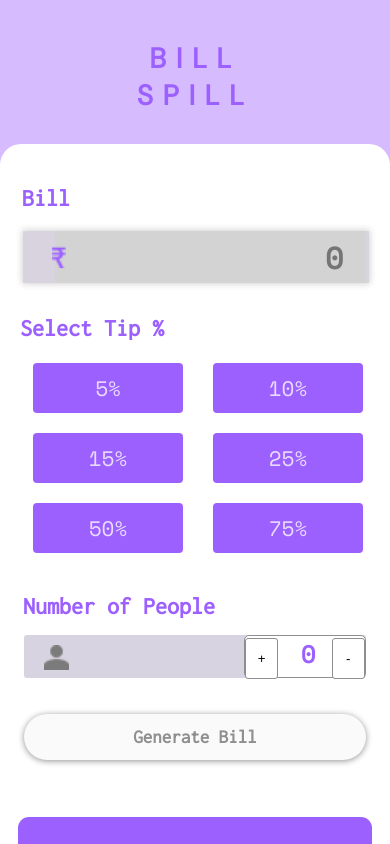
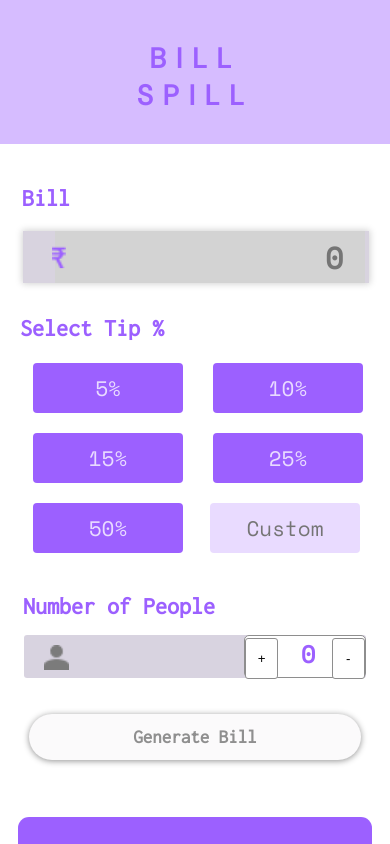
Before and after one commit to KuldeepSuthar007/MicroProject3, a plain HTML site: page index.html in a window 390 px wide. Shown: the top 844 px of the page. Drawn offline with nearby package versions, Linux system fonts and the light colour scheme.

Commit message:
changes done

```diff
--- a/index.html
+++ b/index.html
@@ -25,9 +25,7 @@
                         <img src="./image/₹.png" alt="">
                         <input id="bill" type="number" placeholder="0" min="0">
                     </div>
-
                 </div>
-
                 <div class="bx2">
                     <h1>Select Tip %</h1><br>
                     <div class="buttons">
@@ -36,10 +34,9 @@
                         <p class="percentage">15%</p>
                         <p class="percentage">25%</p>
                         <p class="percentage">50%</p>
-                        <p class="percentage">75%</p>
+                        <input type="number" id="custom_percent" class="percentage" placeholder="Custom" min="1" />
                     </div>
                 </div>
-
                 <p class="nofpeople">Number of People</p>
                 <div class="bx3">
                     <div class="vectorimg">
@@ -50,16 +47,12 @@
                             <button id="dec_button">-</button>
                         </div>
                     </div>
-
                 </div>
-
                 <div class="bx4">
                     <button id="gen_button">Generate Bill</button>
                 </div>
-
             </div>
             <div class="col right">
-
                 <div class="amtbox">
                     <div class="text">
                         <p>Tip Amount </p>
@@ -67,7 +60,6 @@
                     </div>
                     <p class="money" id="tip_amount">₹0.00</p>
                 </div>
-
                 <div class="totalbox">
                     <div class="text">
                         <p>Total </p>
@@ -75,17 +67,13 @@
                     </div>
                     <p class="money" id="total">₹0.00</p>
                 </div>
-
                 <div class="reset">
                     <button id="reset_button">RESET</button>
                 </div>
-
             </div>
         </div>
     </div>
-
 </body>
-
 <script src="./script.js"></script>
 
 </html>
--- a/script.js
+++ b/script.js
@@ -1,6 +1,7 @@
 const bill = document.querySelector('#bill');
 const people = document.querySelector('#people');
 const tip = document.querySelectorAll('.percentage');
+const customtip = document.querySelector('#custom_percent')
 const tip_display = document.querySelector('#tip_amount');
 const total = document.querySelector('#total');
 const genButton = document.querySelector('#gen_button');
@@ -8,13 +9,11 @@ const reset = document.querySelector("#reset_button");
 const incButton = document.getElementById('inc_button');
 const decButton = document.getElementById('dec_button');
 
-
 var value = 0;
 var percentage_tip = 0.0;
 var number = 0;
 var tip_person = 0;
 var total_person = 0;
-
 
 function increment() {
     ++number
@@ -27,15 +26,12 @@ function Decrement() {
         number = 0
     people.innerText = number;
 };
-
-
 const calculate = () => {
     tip_person = ((value * (percentage_tip / 100)) / number).toFixed(2);
     tip_display.innerText = `₹${tip_person}`;
     total_person = ((value + value * (percentage_tip / 100)) / number).toFixed(2);
     total.innerText = `₹${total_person}`;
 };
-
 const generatefn = () => {
     if (value > 0 && percentage_tip > 0 && number >= 1) {
         genButton.style.color = "#ffffff";
@@ -45,7 +41,6 @@ const generatefn = () => {
         calculate();
     }
 };
-
 const resetfn = () => {
     if (tip_person > 0 || total_person > 0) {
         value = 0;
@@ -71,7 +66,6 @@ bill.addEventListener('input', (e) => {
     bill.style.textAlign = "left";
 });
 
-
 document.querySelector(".buttons").addEventListener("click", (e) => {
     const button = e.target.closest(".percentage");
     if (button) {
@@ -83,6 +77,10 @@ document.querySelector(".buttons").addEventListener("click", (e) => {
     percentage_tip = parseInt(button.innerText);
 });
 
+customtip.addEventListener('input', (e) => {
+    percentage_tip = parseFloat(e.target.value);
+    console.log(percentage_tip);
+})
 incButton.addEventListener('click', increment);
 decButton.addEventListener('click', Decrement);
 genButton.addEventListener('click', generatefn);
--- a/style.css
+++ b/style.css
@@ -5,14 +5,17 @@
   margin: 0px;
   padding: 0px;
 }
-
+input::-webkit-outer-spin-button,
+input::-webkit-inner-spin-button {
+  -webkit-appearance: none;
+  margin: 0;
+}
 body {
   background-color: #d6bcff;
   width: 100vw;
   height: 100vh;
   overflow: hidden;
 }
-
 .h1 {
   width: 100vw;
   color: #9c60ff;
@@ -33,7 +36,6 @@ body {
   align-items: center;
   background-color: #d6bcff;
 }
-
 .billbox {
   height: 500px;
   width: 800px;
@@ -43,13 +45,6 @@ body {
   border-radius: 21px;
   padding: 20px;
 }
-
-input::-webkit-outer-spin-button,
-input::-webkit-inner-spin-button {
-  -webkit-appearance: none;
-  margin: 0;
-}
-
 .col {
   flex: 1;
 }
@@ -67,7 +62,6 @@ input::-webkit-inner-spin-button {
   padding: 5px;
   height: 90px;
 }
-
 .inputdiv {
   display: flex;
   align-items: flex-start;
@@ -83,7 +77,6 @@ input::-webkit-inner-spin-button {
   box-shadow: 0 0 5pt 0.5pt #d3d3d3;
   border: 2px solid transparent;
 }
-
 .inputdiv img {
   position: absolute;
   left: 8%;
@@ -91,7 +84,35 @@ input::-webkit-inner-spin-button {
   top: 50%;
   transform: translateY(-50%);
 }
-
+#gen_button {
+  height: 46px;
+  width: 342px;
+  font-size: 19px;
+  font-family: "Inconsolata", monospace;
+  font-style: normal;
+  font-weight: 800;
+  color: #8f8f8f;
+  background-color: #fbfafb;
+  box-shadow: 0px 1px 6px rgba(0, 0, 0, 0.43);
+  border-radius: 9px;
+  border: 0px solid;
+  cursor: pointer;
+}
+.reset button {
+  height: 44px;
+  width: 300px;
+  font-size: 16px;
+  font-family: "DM Sans", sans-serif;
+  font-style: normal;
+  font-weight: 700;
+  color: #9c60ff;
+  background-color: #c39fff;
+  border-radius: 5px;
+  border: 0px solid;
+  cursor: pointer;
+  opacity: 1;
+  letter-spacing: 0.1rem;
+}
 .inputdiv input {
   width: 270px;
   height: 6px;
@@ -107,6 +128,7 @@ input::-webkit-inner-spin-button {
   letter-spacing: 0.1rem;
   border: 2px solid transparent;
 }
+
 .inputdiv input {
   outline: none !important;
 }
@@ -156,13 +178,14 @@ input::-webkit-inner-spin-button {
   cursor: pointer;
   transition: all 0.25s ease-in-out;
 }
-
 .percentage:hover {
   background-color: #9c60ff;
   color: #e9dbff;
 }
-.active {
-  border: 2.5px solid #4200ff;
+#custom_percent {
+  background-color: #e9dbff;
+  color: #9c60ff;
+  outline: none !important;
 }
 p {
   font-size: 16px;
@@ -221,20 +244,6 @@ p {
   height: 90px;
   padding: 10px;
 }
-#gen_button {
-  height: 46px;
-  width: 342px;
-  font-size: 19px;
-  font-family: "Inconsolata", monospace;
-  font-style: normal;
-  font-weight: 800;
-  color: #8f8f8f;
-  background-color: #fbfafb;
-  box-shadow: 0px 1px 6px rgba(0, 0, 0, 0.43);
-  border-radius: 9px;
-  border: 0px solid;
-  cursor: pointer;
-}
 
 .btn {
   width: 100px;
@@ -242,7 +251,6 @@ p {
   margin: 5px;
   background-color: dimgrey;
 }
-
 .right {
   box-sizing: border-box;
   width: 200px;
@@ -289,6 +297,9 @@ p {
   font-weight: 600;
   color: #c39fff;
 }
+.active {
+  border: 2.5px solid #4200ff;
+}
 .totalbox {
   box-sizing: border-box;
   display: flex;
@@ -313,26 +324,22 @@ p {
   background-color: #9c60ff;
   border: 0px solid;
 }
-.reset button {
-  height: 44px;
-  width: 300px;
-  font-size: 16px;
-  font-family: "DM Sans", sans-serif;
-  font-style: normal;
-  font-weight: 700;
-  color: #9c60ff;
-  background-color: #c39fff;
-  border-radius: 5px;
-  border: 0px solid;
-  cursor: pointer;
-  opacity: 1;
-  letter-spacing: 0.1rem;
+
+@media only screen and (max-width: 800px) {
+  .billbox {
+    height: 464px;
+    padding: 0px;
+  }
+  .reset button {
+    border-radius: 24px;
+    width: 220px;
+  }
+  #gen_button {
+    width: 332px;
+    border-radius: 33px;
+  }
 }
-
-@media only screen and (max-width: 450px) {
-  body {
-    overflow: scroll;
-  }
+@media only screen and (max-width: 480px) {
   .container {
     width: 380px;
     height: auto;
@@ -343,7 +350,6 @@ p {
     margin-top: 30px;
     background-color: #d6bcff;
   }
-
   .h1 {
     font-size: 14px;
   }
@@ -353,10 +359,9 @@ p {
     width: 380px;
     height: 1100px;
     margin: auto;
-    border-radius: 21px;
+    border-radius: 0px;
     padding: 10px;
   }
-
   .left {
     box-sizing: border-box;
     width: 370px;
@@ -366,7 +371,9 @@ p {
     justify-items: center;
     align-items: center;
   }
-
+  body {
+    overflow: scroll;
+  }
   .right {
     box-sizing: border-box;
     width: 370px;
@@ -432,5 +439,6 @@ p {
   }
   .reset button {
     border-radius: 30px;
+    width: 300px;
   }
 }
```
